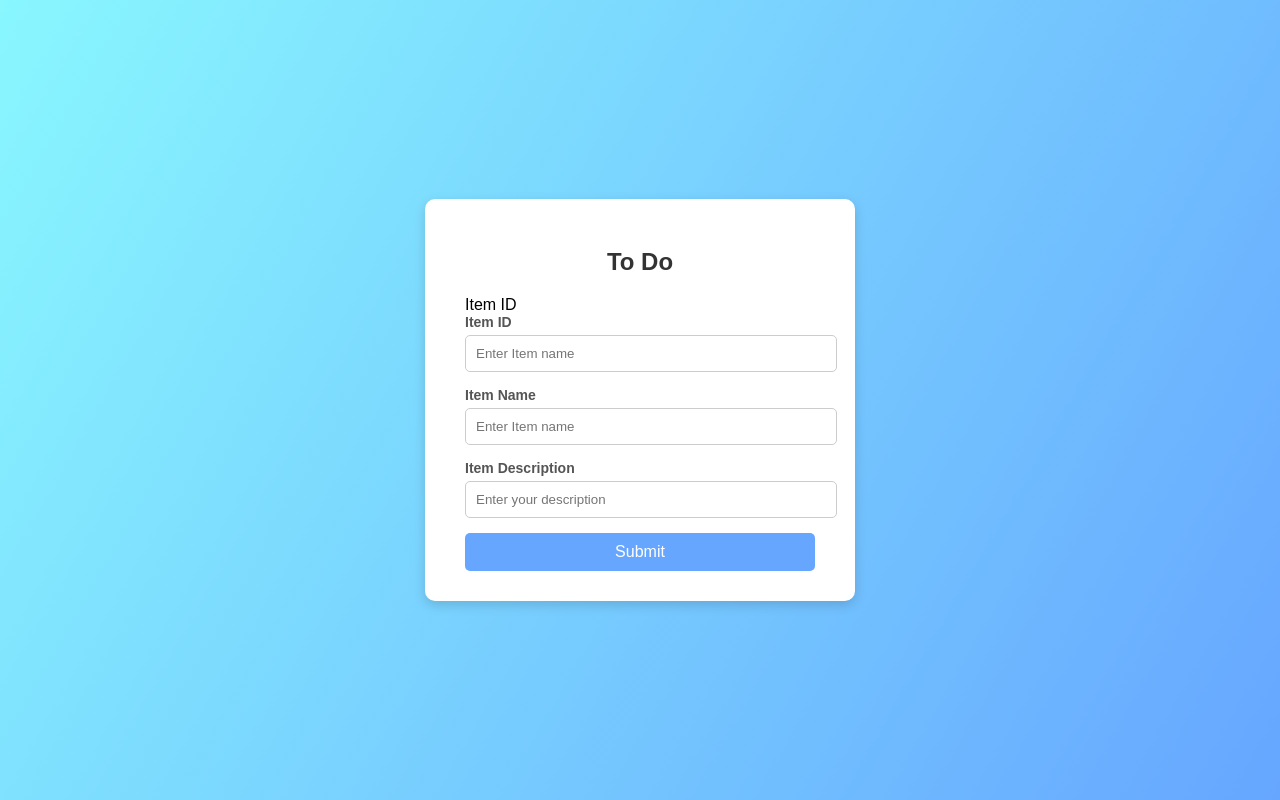
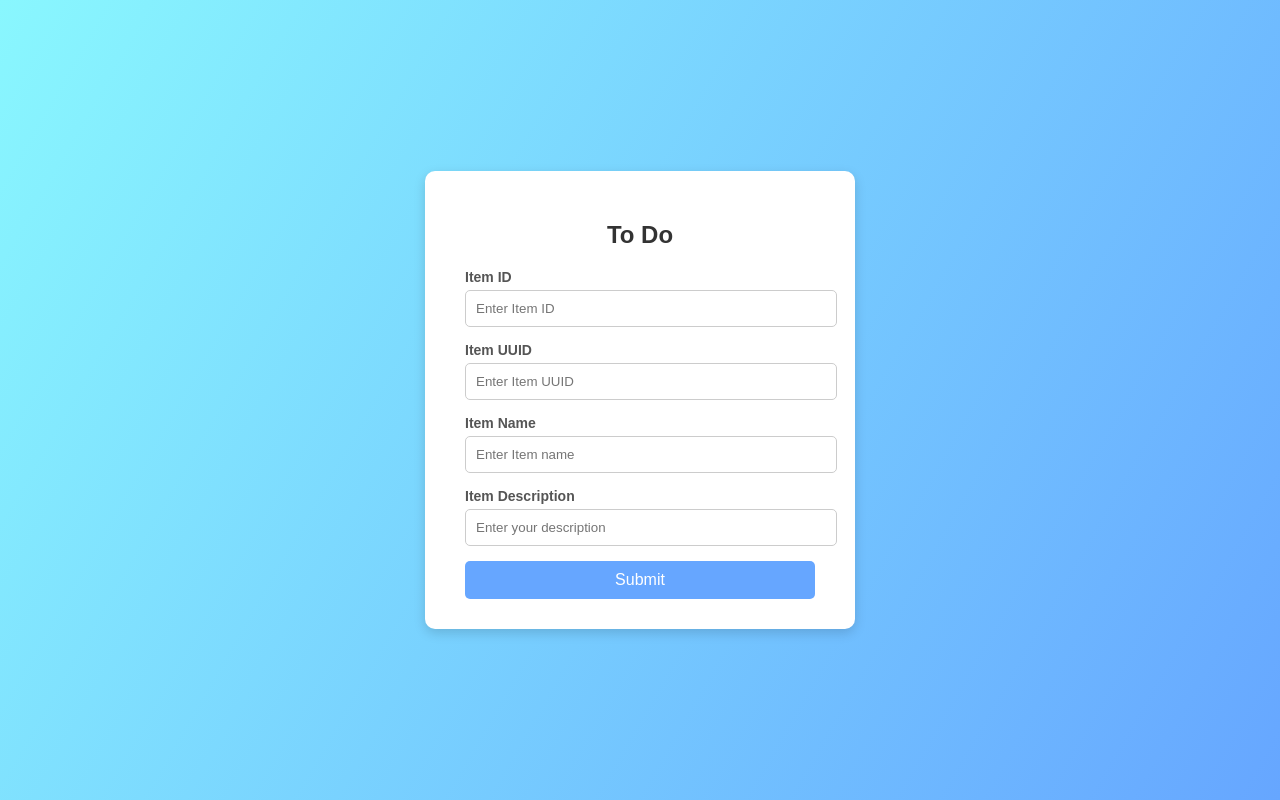
Before and after one commit to manojthakurkkr/Tutedude, a Flask app: page / in a window 1280 px wide. Run offline with Flask 3, Linux system fonts and the light colour scheme.

Commit message:
Second commit: Add Item UUID field.

```diff
--- a/templates/todo.html
+++ b/templates/todo.html
@@ -91,13 +91,20 @@
       <h3>{% if status %} {{ status }} {% endif %}</h3>
       <h2>To Do</h2>
       <form action="/submittodoitem" method="Post">
-        Item ID
         <label for="itemId">Item ID</label>
         <input
           type="text"
           id="itemId"
           name="itemId"
-          placeholder="Enter Item name"
+          placeholder="Enter Item ID"
+          required
+        />
+        <label for="itemUUID">Item UUID</label>
+        <input
+          type="text"
+          id="itemUUID"
+          name="itemUUID"
+          placeholder="Enter Item UUID"
           required
         />
         <label for="itemName">Item Name</label>
```
